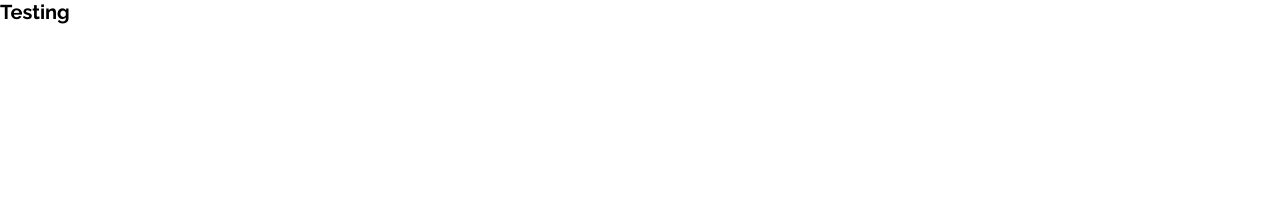
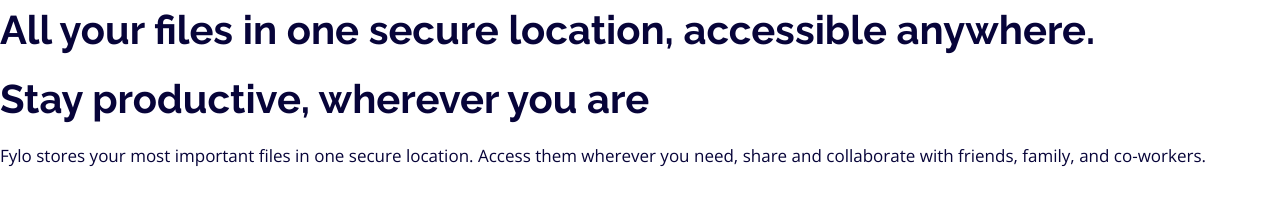
Before and after one commit to zetmosoma10/Fylo-landing-page, a plain HTML site: page index.html in a window 1280 px wide. Drawn offline with nearby package versions, Linux system fonts and the light colour scheme.

Commit message:
define typography

```diff
--- a/css/index.css
+++ b/css/index.css
@@ -14,13 +14,59 @@ body {
   font-family: "Open Sans", sans-serif;
 }
 
+.container {
+  max-width: 1280px;
+  margin: 0 auto;
+}
+
+a {
+  text-decoration: none;
+}
+
 h1,
 h2,
 h3 {
   margin-top: 0;
   font-family: "Raleway", sans-serif;
+  color: hsl(243, 87%, 12%);
+}
+
+h1 {
+  font-size: 2.4rem;
+  line-height: 36px;
+  font-family: "Open Sans", sans-serif;
+  font-weight: 700;
+}
+@media (min-width: 980px) {
+  h1 {
+    font-family: "Raleway", sans-serif;
+    font-size: 4rem;
+    line-height: 60px;
+  }
+}
+
+h2 {
+  font-size: 1.6rem;
+  line-height: 24px;
+  font-family: "Raleway", sans-serif;
+}
+@media (min-width: 980px) {
+  h2 {
+    font-size: 4rem;
+    line-height: auto;
+  }
 }
 
 p {
   margin-top: 0;
+  font-size: 1.4rem;
+  line-height: 21px;
+  color: hsl(243, 87%, 12%);
+  font-weight: 400;
 }
+@media (min-width: 980px) {
+  p {
+    font-size: 1.7rem;
+    line-height: 24px;
+  }
+}
--- a/index.html
+++ b/index.html
@@ -18,6 +18,12 @@
     <link rel="stylesheet" href="css/index.css" />
   </head>
   <body>
-    <h1>Testing</h1>
+    <h1>All your files in one secure location, accessible anywhere.</h1>
+    <h2>Stay productive, wherever you are</h2>
+    <p>
+      Fylo stores your most important files in one secure location. Access them
+      wherever you need, share and collaborate with friends, family, and
+      co-workers.
+    </p>
   </body>
 </html>
```
